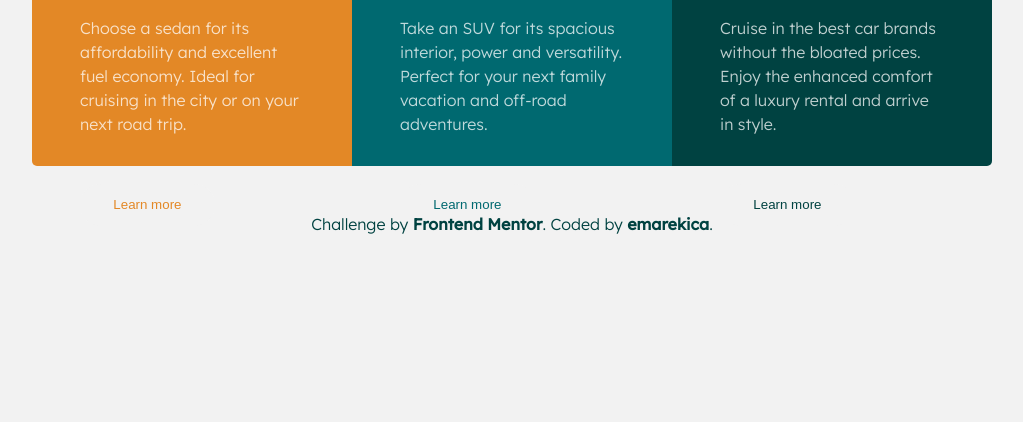
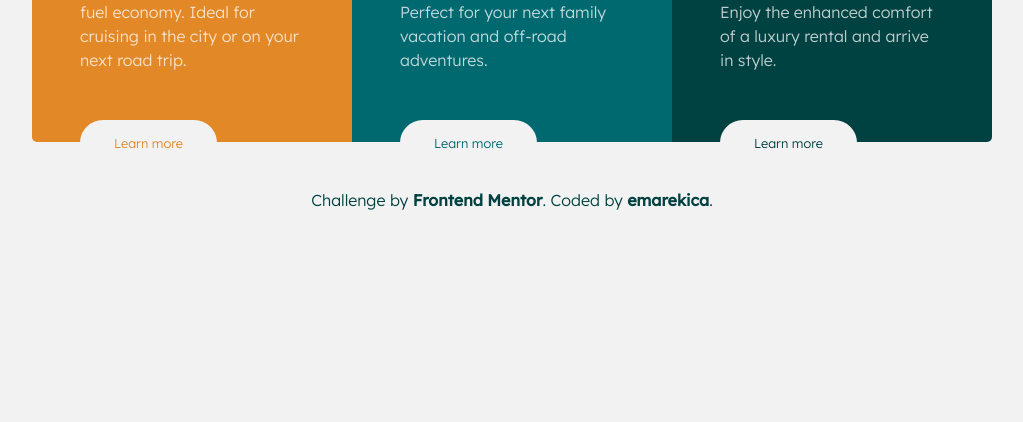
Before and after one commit to emarekica/Frontend-mentor, a plain HTML site: page index.html in a window 1280 px wide. Shown: the part 378-800 px from the top of the page, without its empty margins (128-1151 px from the left). Drawn offline with Linux system fonts and the light colour scheme.

Commit message:
fix: a tag

```diff
--- a/card.css
+++ b/card.css
@@ -25,8 +25,8 @@ section {
   justify-content: space-between;
 
   width: 25vw;
-  height: 45vh;
-  margin-top: 23vh;
+  height: 50vh;
+  margin-top: 15vh;
   padding: 4em 3em 3em;
 }
 
@@ -53,7 +53,7 @@ p {
   border-radius: 5px 0 0 5px;
 }
 
-.sedans > button {
+.sedans > .button {
   color: #e38826;
 }
 
@@ -61,7 +61,7 @@ p {
   background-color: #006970;
 }
 
-.suv > button {
+.suv > .button {
   color: #006970;
 }
 
@@ -70,44 +70,26 @@ p {
   border-radius: 0 5px 5px 0;
 }
 
-.luxury > button {
+.luxury > .button {
   color: #004241;
 }
 
-button {
+.button {
+  font-weight: 300;
   background-color: #f2f2f2;
+  font-family: "Lexend Deca", sans-serif;
+  font-size: 0.8em;
+  text-decoration: none;
+  margin-bottom: 0.5em;
+  padding: 1em 2.5em;
+  max-width: fit-content;
   border-radius: 50px;
-  padding: 1em 2.5em;
-  border: none;
-  margin-bottom: 0.5em;
-  text-align: left;
-  max-width: fit-content;
-}
-
-a {
-  text-decoration: none;
-  font-weight: 300;
-}
-
-button:hover {
-  background-color: transparent;
   border: 2px solid #f2f2f2;
 }
 
-a > button:hover {
+.button:hover {
   color: #f2f2f2;
-}
-
-#sedan-button {
-  color: #e38826;
-}
-
-#suv-button {
-  color: #006970;
-}
-
-#luxury-button {
-  color: #004241;
+  background-color: transparent;
 }
 
 footer {
@@ -125,6 +107,12 @@ footer {
   font-weight: 700;
 }
 /* media query */
+
+@media (max-width: 1060px) {
+  section {
+    height: 50vh;
+  }
+}
 
 @media (max-width: 975px) {
   main {
--- a/index.html
+++ b/index.html
@@ -47,7 +47,9 @@
         <a
           href="./pages/sedan-cars.html"
           aria-label="Read more about sedan cars"
-          ><button id="sedan-button">Learn more</button></a
+          class="button"
+          id="sedan-button"
+          >Learn more</a
         >
       </section>
 
@@ -72,8 +74,12 @@
           </p>
         </div>
 
-        <a href="./pages/suv-cars.html" aria-label="Read more about SUV cars"
-          ><button id="suv-button">Learn more</button></a
+        <a
+          href="./pages/suv-cars.html"
+          aria-label="Read more about SUV cars"
+          class="button"
+          id="suv-button"
+          >Learn more</a
         >
       </section>
 
@@ -101,7 +107,9 @@
         <a
           href="./pages/luxury-cars.html"
           aria-label="Read more about luxury cars"
-          ><button id="luxury-button">Learn more</button></a
+          class="button"
+          id="luxury-button"
+          >Learn more</a
         >
       </section>
     </main>
```
